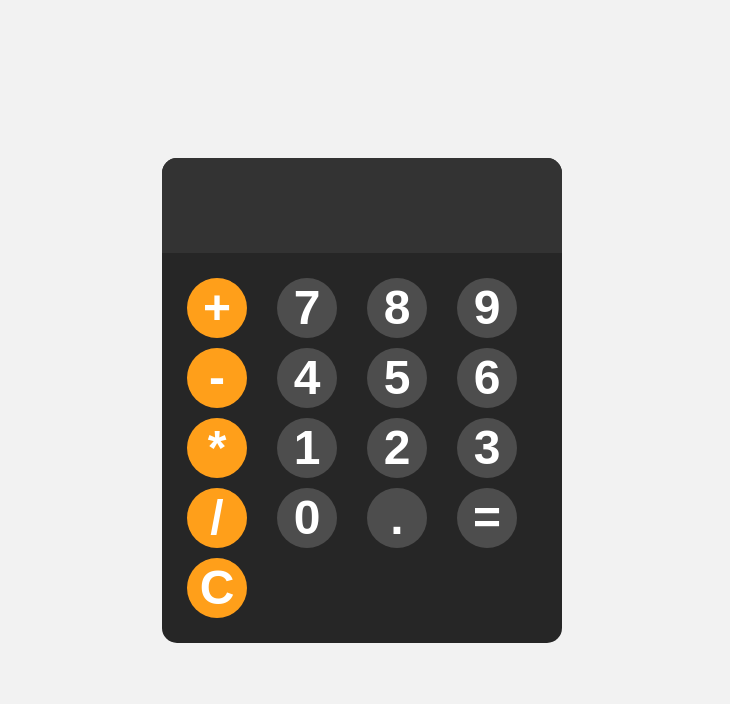
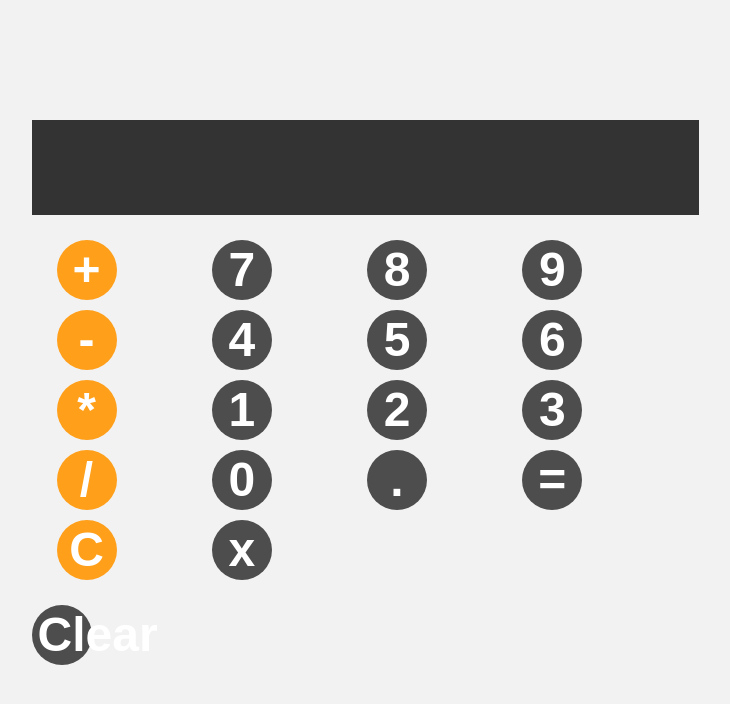
Before and after one commit to Prahlad17/Calculator, a plain HTML site: page index.html in a window 1280 px wide. Shown: the whole page, without its empty margins (278-1008 px from the left). Drawn offline with Linux system fonts and the light colour scheme.

Commit message:
included history section

```diff
--- a/index.html
+++ b/index.html
@@ -7,7 +7,8 @@
     <link rel="stylesheet" href="styles.css">
 </head>
 <body>
-    <div id="calculator">
+    <div class="sidebox">
+        <div class="calculator">
             <input id="display" readonly>
             <div id="keys">
                 <button onclick="appendToDisplay('+')" class="operator-btn">+</button>
@@ -27,6 +28,16 @@
                 <button onclick="appendToDisplay('.')">.</button>
                 <button onclick="calculate()">=</button>
                 <button onclick="clearDisplay()" class="operator-btn">C</button>
+                <button id="remove-last-char">x</button>
+            </div>
+        </div>
+        <div id="history">
+            <div id="clear-history-container">
+                <button id="clear-history">Clear</button>
+            </div>
+            <div class="date-container"></div>
+            <ul id="history-list"></ul>
+
         </div>
     </div>
     <script src="index.js"></script>
```
Lines whose indentation alone changed are shown as unchanged.
